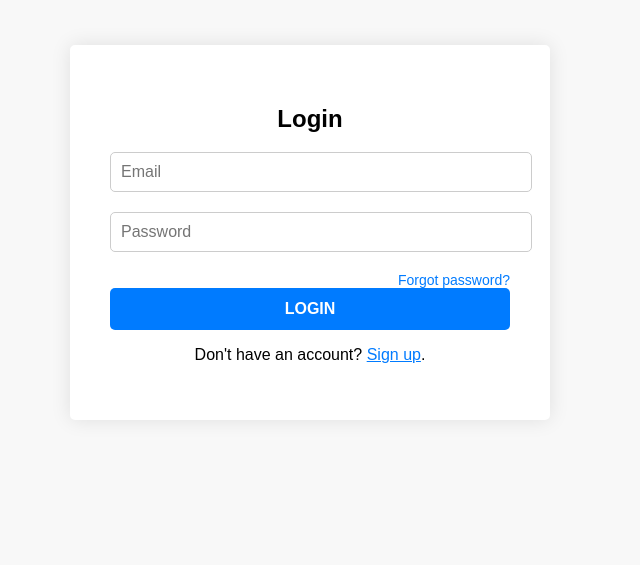
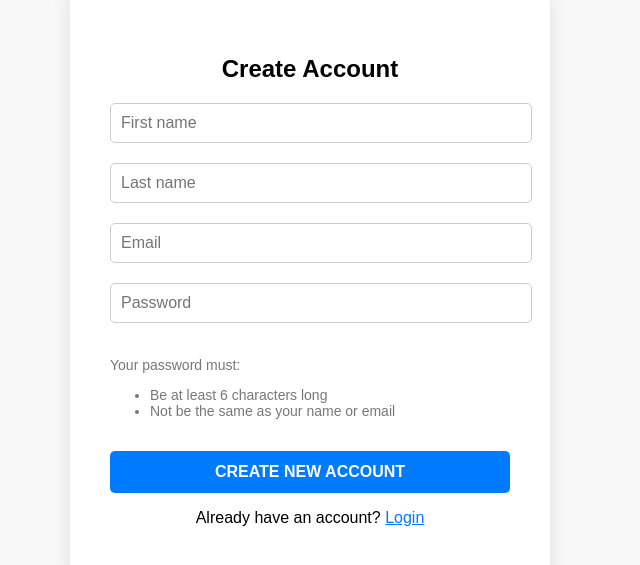
Before and after one commit to abmanaf/User-Authentication, a React (Create React App) app: page /signup in a window 1280 px wide. Shown: the part 133-698 px from the top of the page, without its empty margins (330-970 px from the left). Built offline with nearby package versions, Linux system fonts and the light colour scheme.

Commit message:
changes made

```diff
--- a/src/App.css
+++ b/src/App.css
@@ -1,56 +1,38 @@
-body {
-  font-family: Arial, sans-serif;
-  margin: 0;
-  padding: 0;
-  background-color: #f8f8f8;
+.App {
+  text-align: center;
+}
+
+.App-logo {
+  height: 40vmin;
+  pointer-events: none;
+}
+
+@media (prefers-reduced-motion: no-preference) {
+  .App-logo {
+    animation: App-logo-spin infinite 20s linear;
+  }
+}
+
+.App-header {
+  background-color: #282c34;
+  min-height: 100vh;
   display: flex;
   flex-direction: column;
-  min-height: 100vh;
+  align-items: center;
+  justify-content: center;
+  font-size: calc(10px + 2vmin);
+  color: white;
 }
 
-.header h1 {
-  font-family: "Sofia", sans-serif;
-  font-size: 25px;
-  font-weight: bold;
-  color: #007bff;
-  padding: 1em;
+.App-link {
+  color: #61dafb;
 }
 
-.form-container {
-  width: 100%;
-  max-width: 400px;
-  margin: auto;
-  padding: 40px;
-  background-color: #ffffff;
-  border-radius: 5px;
-  box-shadow: 0 0 20px rgba(0, 0, 0, 0.1);
+@keyframes App-logo-spin {
+  from {
+    transform: rotate(0deg);
+  }
+  to {
+    transform: rotate(360deg);
+  }
 }
-
-.form-input {
-  width: 100%;
-  margin-bottom: 20px;
-  padding: 10px;
-  border: 1px solid #ccc;
-  border-radius: 5px;
-  font-size: 16px;
-}
-
-.form-button {
-  width: 100%;
-  padding: 12px;
-  background-color: #007bff;
-  color: #ffffff;
-  border: none;
-  border-radius: 5px;
-  font-size: 16px;
-  font-weight: bold;
-  text-transform: uppercase;
-  cursor: pointer;
-}
-
-.form-button:hover {
-  background-color: #0056b3;
-}
-.login-emoji {
-  display: none;
-}
--- a/src/App.js
+++ b/src/App.js
@@ -1,51 +1,15 @@
-import React, { useState } from "react";
-import { Link } from "react-router-dom";
-import "./App.css";
+import React from "react";
+import { BrowserRouter as Router, Route, Routes } from "react-router-dom";
+import LoginPage from "./LoginPage";
+import SignupPage from "./SignupPage";
 
-export default function LoginPage() {
+export default function App() {
   return (
-    <div className="login-pic-and-forms">
-      <div className="login-emoji"></div>
-      <div className="form-container" style={{ marginTop: "11.1em" }}>
-        <h2 style={{ textAlign: "center" }}>Login</h2>
-        <form>
-          <input
-            type="text"
-            name="username"
-            className="form-input"
-            placeholder="Email"
-            required
-          />
-          <input
-            type="password"
-            name="password"
-            className="form-input"
-            placeholder="Password"
-            required
-          />
-          <Link
-            to="/ForgotPassword"
-            style={{
-              fontSize: "14px",
-              color: "#007bff",
-              textDecoration: "none",
-              float: "right",
-            }}
-          >
-            Forgot password?
-          </Link>
-          <button type="submit" className="form-button">
-            LOGIN
-          </button>
-          <p className="form-footer" style={{ textAlign: "center" }}>
-            Don't have an account?{" "}
-            <Link to="/SignupPage" style={{ color: "#007bff" }}>
-              Sign up
-            </Link>
-            .
-          </p>
-        </form>
-      </div>
+    <div>
+      <Routes>
+        <Route path="/login" element={<LoginPage />} />
+        <Route path="/signup" element={<SignupPage />} />
+      </Routes>
     </div>
   );
 }
--- /dev/null
+++ b/src/LoginPage.css
@@ -0,0 +1,56 @@
+body {
+  font-family: Arial, sans-serif;
+  margin: 0;
+  padding: 0;
+  background-color: #f8f8f8;
+  display: flex;
+  flex-direction: column;
+  min-height: 100vh;
+}
+
+.header h1 {
+  font-family: "Sofia", sans-serif;
+  font-size: 25px;
+  font-weight: bold;
+  color: #007bff;
+  padding: 1em;
+}
+
+.form-container {
+  width: 100%;
+  max-width: 400px;
+  margin: auto;
+  padding: 40px;
+  background-color: #ffffff;
+  border-radius: 5px;
+  box-shadow: 0 0 20px rgba(0, 0, 0, 0.1);
+}
+
+.form-input {
+  width: 100%;
+  margin-bottom: 20px;
+  padding: 10px;
+  border: 1px solid #ccc;
+  border-radius: 5px;
+  font-size: 16px;
+}
+
+.form-button {
+  width: 100%;
+  padding: 12px;
+  background-color: #007bff;
+  color: #ffffff;
+  border: none;
+  border-radius: 5px;
+  font-size: 16px;
+  font-weight: bold;
+  text-transform: uppercase;
+  cursor: pointer;
+}
+
+.form-button:hover {
+  background-color: #0056b3;
+}
+.login-emoji {
+  display: none;
+}
--- /dev/null
+++ b/src/LoginPage.js
@@ -0,0 +1,51 @@
+import React, { useState } from "react";
+import { Link } from "react-router-dom";
+import "./App.css";
+
+export default function LoginPage() {
+  return (
+    <div className="login-pic-and-forms">
+      <div className="login-emoji"></div>
+      <div className="form-container" style={{ marginTop: "11.1em" }}>
+        <h2 style={{ textAlign: "center" }}>Login</h2>
+        <form>
+          <input
+            type="text"
+            name="username"
+            className="form-input"
+            placeholder="Email"
+            required
+          />
+          <input
+            type="password"
+            name="password"
+            className="form-input"
+            placeholder="Password"
+            required
+          />
+          <Link
+            to="/ForgotPassword"
+            style={{
+              fontSize: "14px",
+              color: "#007bff",
+              textDecoration: "none",
+              float: "right",
+            }}
+          >
+            Forgot password?
+          </Link>
+          <button type="submit" className="form-button">
+            LOGIN
+          </button>
+          <p className="form-footer" style={{ textAlign: "center" }}>
+            Don't have an account?{" "}
+            <Link to="/signup" style={{ color: "#007bff" }}>
+              Sign up
+            </Link>
+            .
+          </p>
+        </form>
+      </div>
+    </div>
+  );
+}
--- /dev/null
+++ b/src/SignupPage.css
@@ -0,0 +1,86 @@
+body {
+  font-family: Arial, sans-serif;
+  margin: 0;
+  padding: 0;
+  background-color: #f8f8f8;
+  display: flex;
+  flex-direction: column;
+  min-height: 100vh;
+}
+
+.header {
+  color: #007bff;
+  padding: 10px;
+}
+
+.header h1 {
+  font-family: "Sofia", sans-serif;
+
+  font-size: 25px;
+  font-weight: bold;
+  color: #007bff;
+  padding: 1em;
+}
+
+.form-container {
+  width: 100%;
+  max-width: 400px;
+  margin: auto;
+  padding: 40px;
+  background-color: #ffffff;
+  border-radius: 5px;
+  box-shadow: 0 0 20px rgba(0, 0, 0, 0.1);
+}
+
+.form-input {
+  width: 100%;
+  margin-bottom: 20px;
+  padding: 10px;
+  border: 1px solid #ccc;
+  border-radius: 5px;
+  font-size: 16px;
+}
+
+.form-button {
+  width: 100%;
+  padding: 12px;
+  background-color: #007bff;
+  color: #ffffff;
+  border: none;
+  border-radius: 5px;
+  font-size: 16px;
+  font-weight: bold;
+  text-transform: uppercase;
+  cursor: pointer;
+}
+
+.form-button:hover {
+  background-color: #0056b3;
+}
+/*
+    .product-table {
+      width: 100%;
+      border-collapse: collapse;
+      margin-top: 20px;
+      font-size: 16px;
+    }
+
+    .product-table th,
+    .product-table td {
+      padding: 10px;
+      border: 1px solid #ddd;
+      text-align: left;
+    }
+
+    .product-table th {
+      background-color: #f2f2f2;
+    }
+
+    .product-table tbody tr:nth-child(even) {
+      background-color: #f2f2f2;
+    }
+
+    .product-table tbody tr:hover {
+      background-color: #ddd;
+    }
+    */
--- /dev/null
+++ b/src/SignupPage.js
@@ -0,0 +1,121 @@
+import React, { useState } from "react";
+import { Link, useNavigate } from "react-router-dom";
+import "./SignupPage.css";
+
+function SignupPage({ updateEnteredDetails }) {
+  const [firstName, setFirstName] = useState("");
+  const [lastName, setLastName] = useState("");
+  const [email, setEmail] = useState("");
+  const [password, setPassword] = useState("");
+  const navigate = useNavigate();
+
+  const userName = firstName.toLowerCase() + lastName.toLowerCase();
+
+  const handleFirstName = (e) => {
+    setFirstName(e.target.value);
+  };
+
+  const handleLastName = (e) => {
+    setLastName(e.target.value);
+  };
+
+  const handleEmail = (e) => {
+    setEmail(e.target.value);
+  };
+
+  const handlePassword = (e) => {
+    setPassword(e.target.value);
+  };
+
+  const handleSubmitForms = (e) => {
+    e.preventDefault();
+
+    if (
+      password.length >= 5 &&
+      password !== email &&
+      password !== firstName + lastName
+    ) {
+      const newUser = {
+        firstName: firstName,
+        lastName: lastName,
+        email: email,
+        password: password,
+        userName: userName,
+        id: Date.now(),
+      };
+      updateEnteredDetails((prevDetails) => [...prevDetails, newUser]);
+      setFirstName("");
+      setLastName("");
+      setEmail("");
+      setPassword("");
+
+      navigate("/Data");
+    } else {
+      alert("Please check password rules before");
+    }
+  };
+
+  return (
+    <div className="signup-pic-and-forms">
+      <div className="signup-emoji"></div>
+      <div className="form-container" style={{ marginTop: "8em" }}>
+        <h2 style={{ textAlign: "center" }}>Create Account</h2>
+        <form onSubmit={handleSubmitForms}>
+          <input
+            type="text"
+            name="first_name"
+            className="form-input"
+            placeholder="First name"
+            onChange={handleFirstName}
+            required
+          />
+          <input
+            type="text"
+            name="last_name"
+            className="form-input"
+            placeholder="Last name"
+            onChange={handleLastName}
+            required
+          />
+
+          <input
+            type="email"
+            name="email"
+            className="form-input"
+            placeholder="Email"
+            onChange={handleEmail}
+            required
+          />
+
+          <input
+            type="password"
+            name="password"
+            className="form-input"
+            placeholder="Password"
+            onChange={handlePassword}
+            required
+          />
+          <p style={{ fontSize: "14px", color: "#777777" }}>
+            Your password must:
+          </p>
+          <ul style={{ fontSize: "14px", color: "#777777" }}>
+            <li>Be at least 6 characters long</li>
+            <li>Not be the same as your name or email</li>
+          </ul>
+          <br />
+          <button type="submit" className="form-button">
+            Create new account
+          </button>
+          <p className="form-footer" style={{ textAlign: "center" }}>
+            Already have an account?{" "}
+            <Link to="/login" style={{ color: "#007bff" }}>
+              Login
+            </Link>
+          </p>
+        </form>
+      </div>
+    </div>
+  );
+}
+
+export default SignupPage;
--- a/src/index.js
+++ b/src/index.js
@@ -3,14 +3,14 @@ import ReactDOM from "react-dom/client";
 import "./index.css";
 import App from "./App";
 import reportWebVitals from "./reportWebVitals";
-import { BrowserRouter as Router } from "react-router-dom";
+import { BrowserRouter } from "react-router-dom";
 
 const root = ReactDOM.createRoot(document.getElementById("root"));
 root.render(
   <React.StrictMode>
-    <Router>
+    <BrowserRouter>
       <App />
-    </Router>
+    </BrowserRouter>
   </React.StrictMode>
 );
 
```
Also changed, not shown: 1 other file (tests, documents, lock files or other folders).
